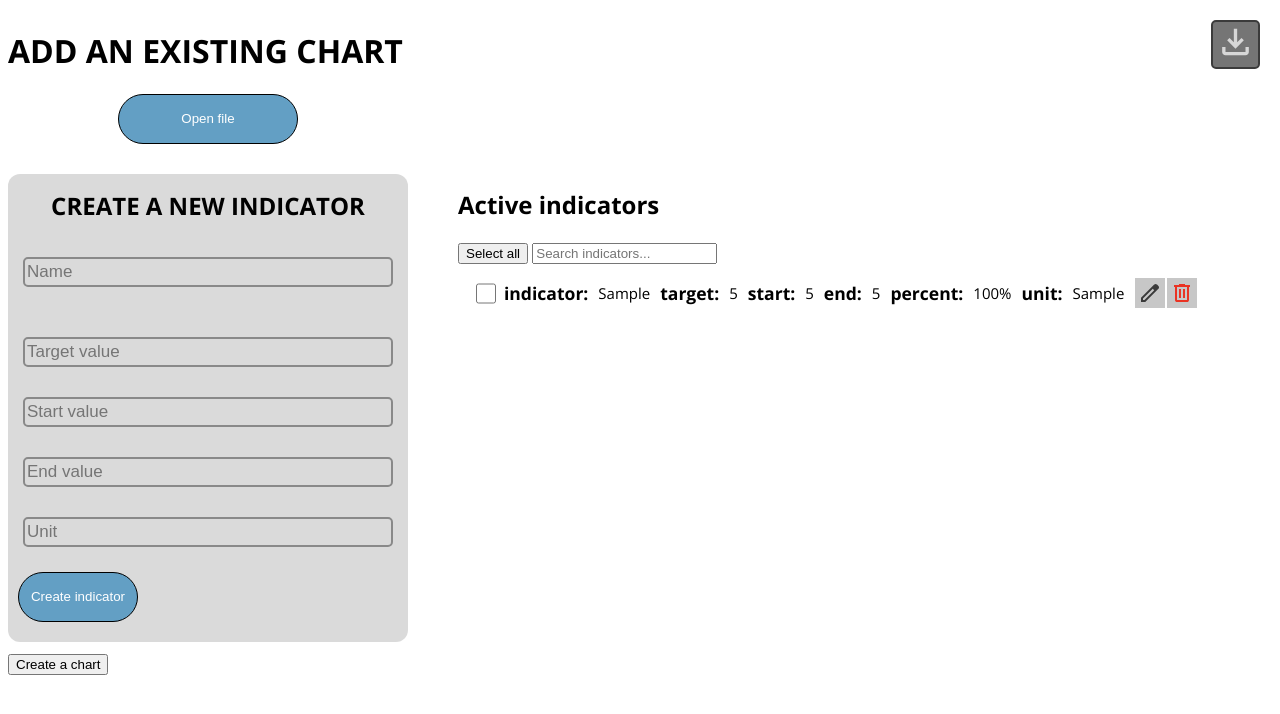
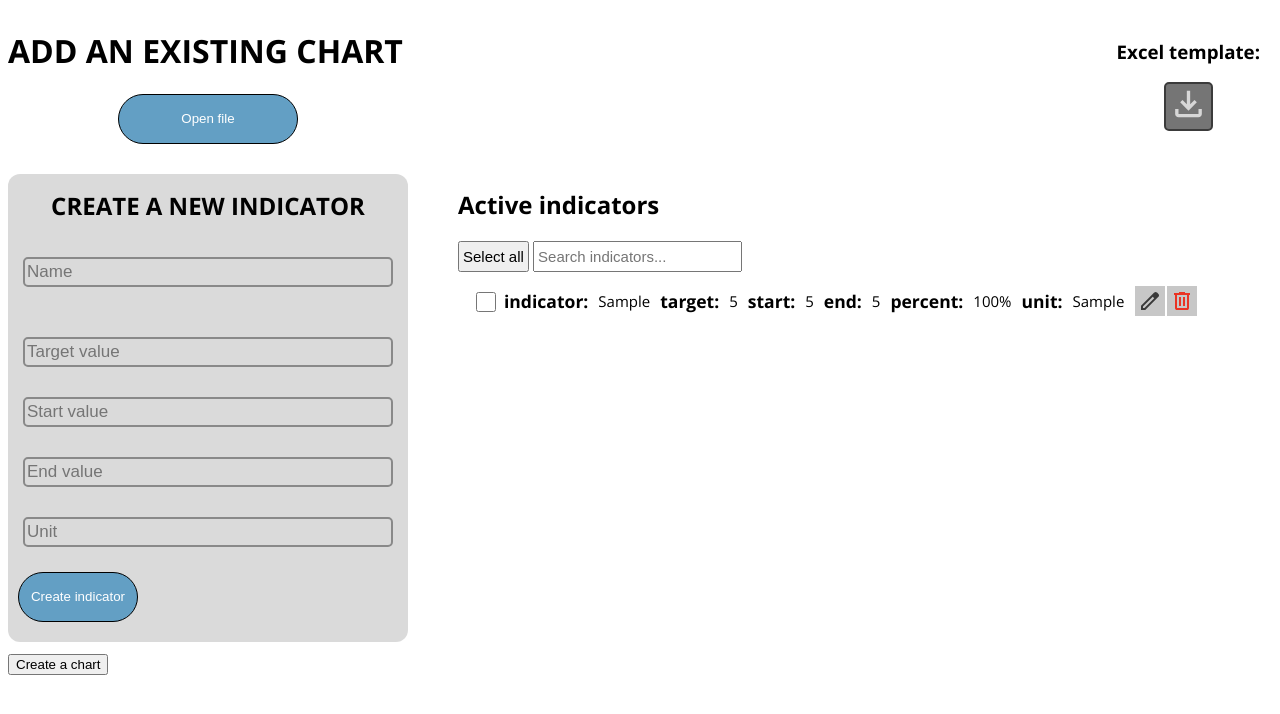
Before and after one commit to Dulme8556/digipalvelut-projekti, a SvelteKit app in the folder digipalvelut-projekti/: page / in a window 1280 px wide. Both pictures are taken after typing "Sample", "5", "5", "5", "Sample" into the empty fields and a click on the button "Create indicator". Shown: the top 714 px of the page. Built offline with nearby package versions, Linux system fonts and the light colour scheme; no server answers.

Commit message:
small visual changes

```diff
--- a/digipalvelut-projekti/src/components/add-new.svelte
+++ b/digipalvelut-projekti/src/components/add-new.svelte
@@ -108,6 +108,10 @@
         overflow: hidden;
     }
 
+    .add-button__button:hover {
+        cursor: pointer;
+    }
+
     .input__container{
         display:flex;
         flex-direction: column;
--- a/digipalvelut-projekti/src/components/charts.svelte
+++ b/digipalvelut-projekti/src/components/charts.svelte
@@ -98,6 +98,10 @@
     margin-top: 10px;
   }
 
+  .chartButton__button:hover {
+    cursor: pointer;
+  }
+
   .pdf-download__image {
     display:flex;
     width: 28px;
@@ -113,7 +117,7 @@
 </style>
 
 <div class="chartButton">
-  <button onclick={createChart}>Create a chart</button>
+  <button class="chartButton__button" onclick={createChart}>Create a chart</button>
 </div>
 
 <div class="chartContainer">
--- a/digipalvelut-projekti/src/components/download-file.svelte
+++ b/digipalvelut-projekti/src/components/download-file.svelte
@@ -1,7 +1,8 @@
 <script>
 </script>
 
-<div>
+<div class="container">
+    <h3>Excel template:</h3>
     <div class="link__container">
         <a href="impact_tool.xlsx">
             <img class="download" src="./images/download-icon.svg" alt="" />
@@ -10,13 +11,19 @@
 </div>
 
 <style>
+    .container {
+        position: absolute;
+        top: 20px;
+        right: 20px;
+    }
+
     .link__container {
+        display: flex;
+        justify-self: center;
         border: #3B3B3B solid 2px;
         border-radius: 5px;
         background-color: #757575;
-        position: absolute;
-        top: 20px;
-        right: 20px;
+        width: 45px;
     }
 
     .link__container:hover {
--- a/digipalvelut-projekti/src/components/file-reader.svelte
+++ b/digipalvelut-projekti/src/components/file-reader.svelte
@@ -76,6 +76,10 @@
         position: relative;
         overflow: hidden;
     }
+
+    button:hover {
+        cursor: pointer;
+    }
 </style>
 <div>
     <input type="file" accept=".xlsx" bind:this={fileInput} onchange={handleFileInput}>
--- a/digipalvelut-projekti/src/components/line.svelte
+++ b/digipalvelut-projekti/src/components/line.svelte
@@ -87,7 +87,7 @@
         <!-- editing off -->
     {:else}
         <div class="line">
-            <input type=checkbox checked={checkboxChecked} onclick={checkboxClick} style='width:20px; margin: 0 8px;'>
+            <input class="checkbox" type=checkbox checked={checkboxChecked} onclick={checkboxClick}>
             <div class="component long">
                 <h3>indicator:</h3>
                 <div>{name}</div>
@@ -154,6 +154,14 @@
         flex: 2;
     }
 
+    .checkbox {
+        cursor: pointer;
+        width: 20px;
+        height: 20px;
+        margin: 0 8px;
+        margin-top: 20px;
+    }
+
     .button {
         display: flex;
         align-items: center;
@@ -169,6 +177,7 @@
     .button:hover {
         background-color: #e3e3e3;
         border: 1px gray solid;
+        cursor: pointer;
     }
 
     .button__delete:hover {
@@ -177,11 +186,6 @@
 
     .button__save {
         width: 40px;
-    }
-
-    .image {
-        /* width: 100%;
-        height: 100%; */
     }
 
     .image__edit {
--- a/digipalvelut-projekti/src/components/lines.svelte
+++ b/digipalvelut-projekti/src/components/lines.svelte
@@ -29,9 +29,10 @@
 
 <div class="active-lines">
     <h2>Active indicators</h2>
-    <button onclick={selectAll}>Select all</button>
+    <button class="select-all__button" onclick={selectAll}>Select all</button>
     <input
         id="searchbar"
+        class="searchbar"
         bind:value={searchQuery}
         placeholder="Search indicators..."
         type="text"
@@ -60,8 +61,20 @@
         margin: 0;
         padding: 0;
     }
+
     .active-lines {
         margin-top: 160px;
         margin-left: 50px;
     }
+
+    .select-all__button {
+        cursor: pointer;
+        padding: 5px 3px;
+        font-size: 15px;
+    }
+
+    .searchbar {
+        padding: 5px 3px;
+        font-size: 15px;
+    }
 </style>
```
